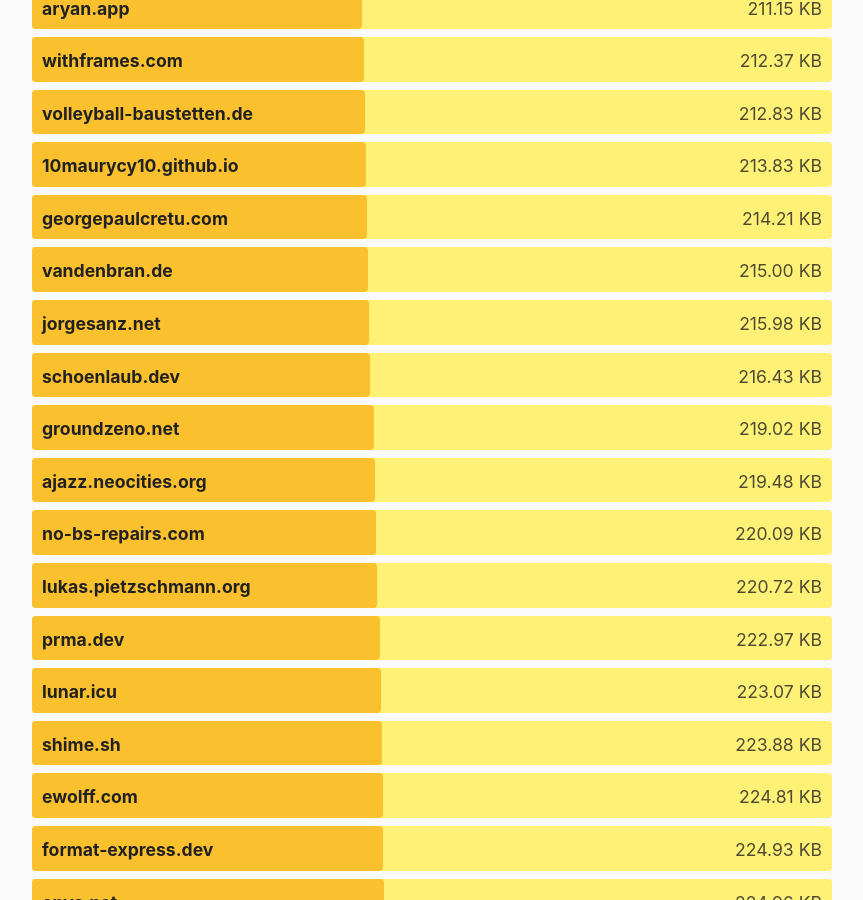
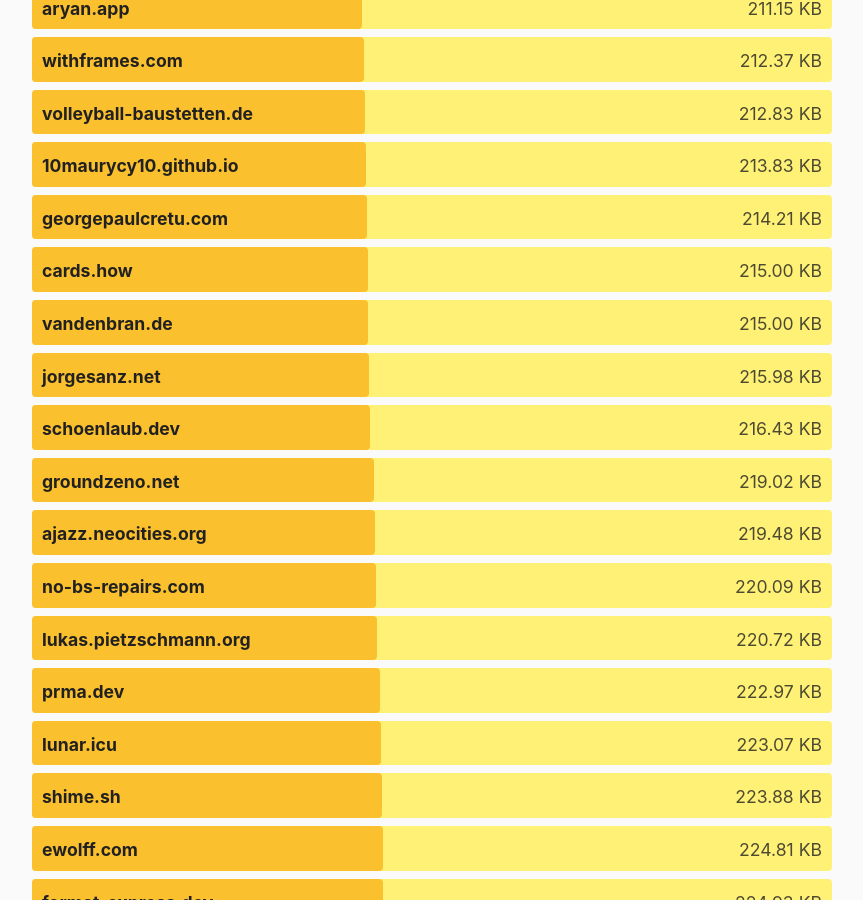
Before and after one commit to kevquirk/512kb.club, a Jekyll site: the page built from index.md, in a window 1280 px wide and 900 px high, scrolled down 35147 px. Shown: the whole window, without its empty margins (208-1071 px from the left). Built offline with Jekyll 4.4.1, drawn with Linux system fonts in a browser that asks for light colours.

Commit message:
Add cards.how

```diff
--- a/_data/sites.yml
+++ b/_data/sites.yml
@@ -728,6 +728,11 @@
   size: 8.3
   last_checked: 2025-08-19
 
+- domain: cards.how
+  url: https://cards.how
+  size: 215
+  last_checked: 2025-11-04
+
 - domain: cari-lin.com
   url: https://cari-lin.com/
   size: 188.34
```
